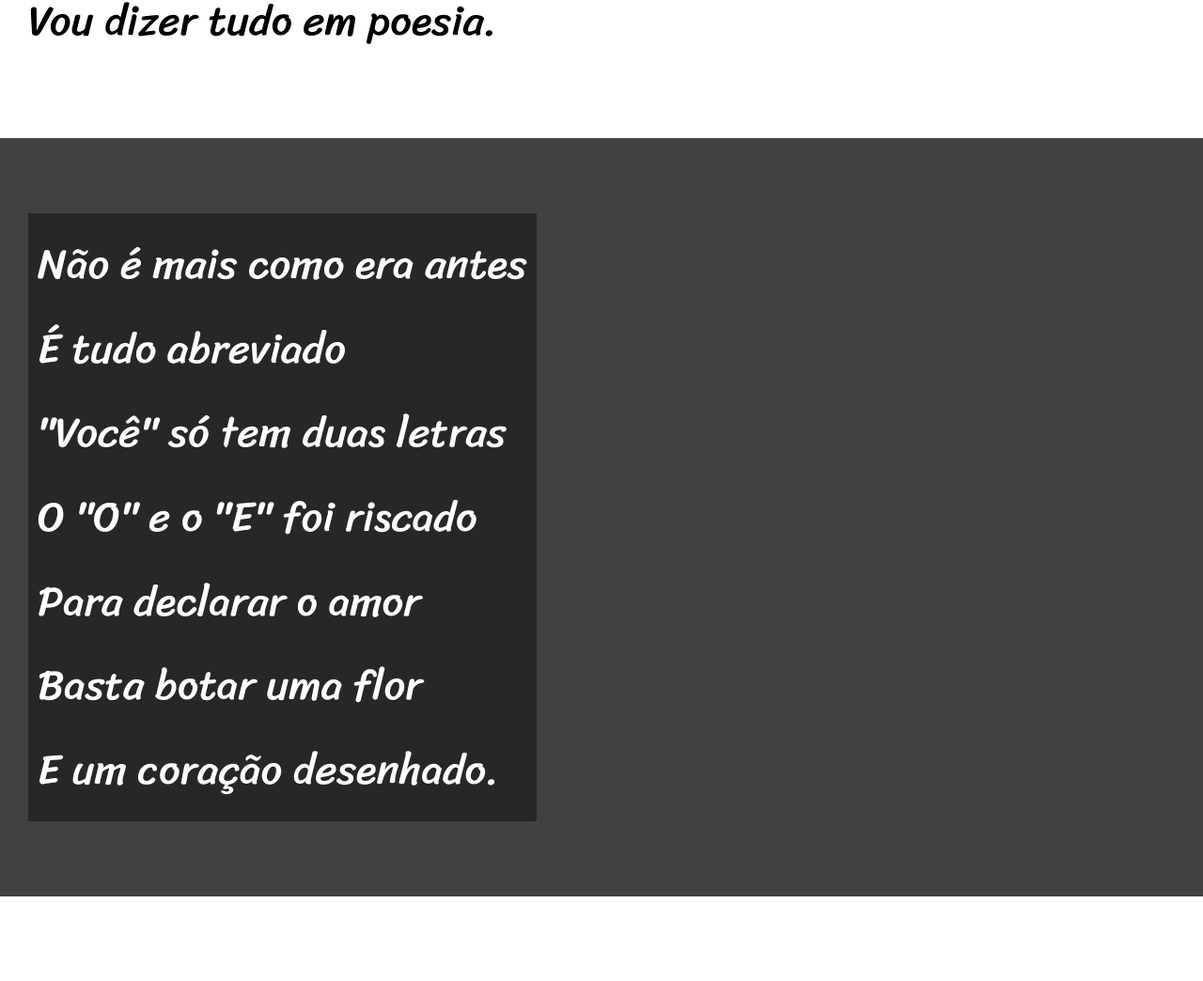
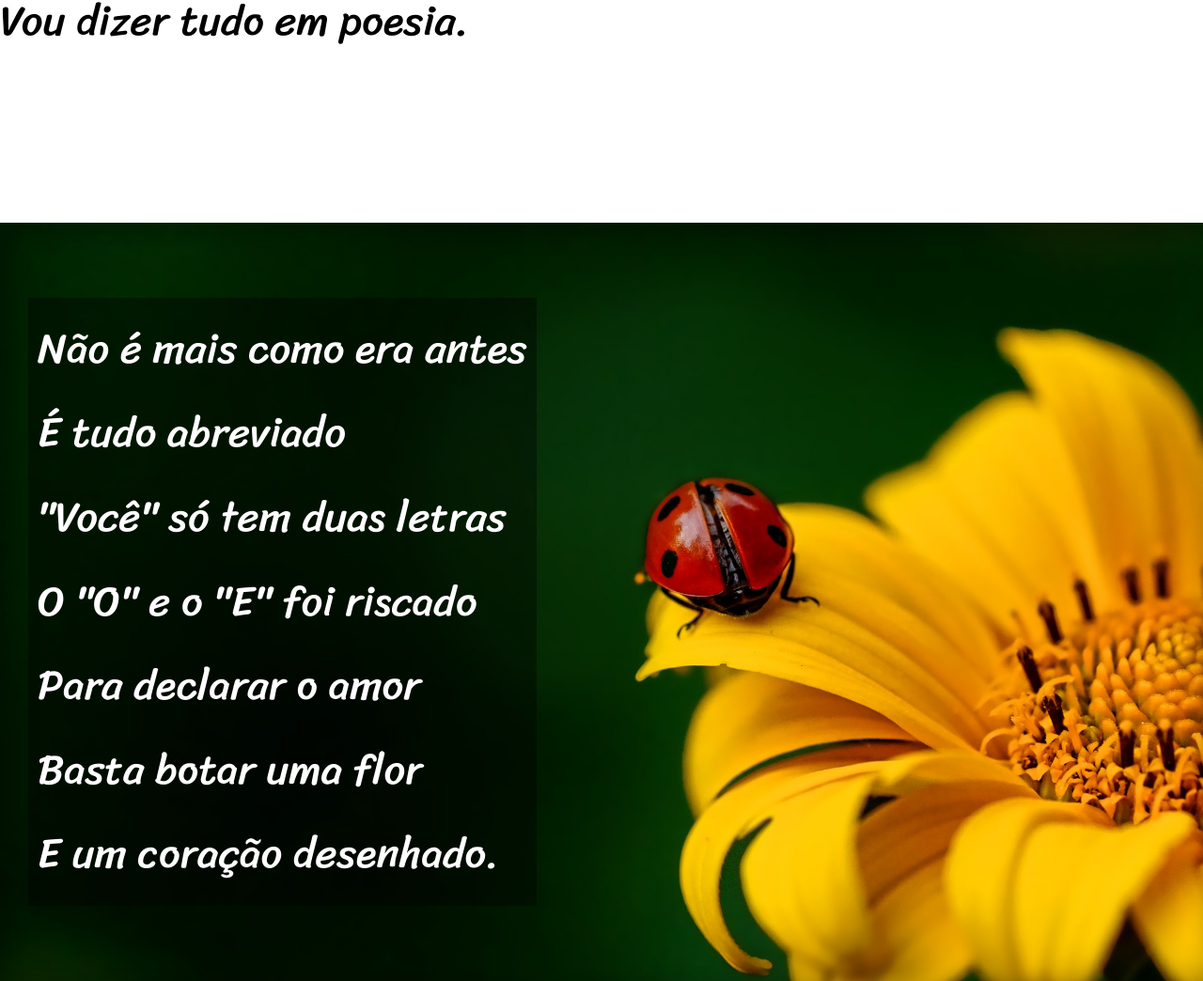
Before and after one commit to JulioSeraf/HTML-CSS, a plain HTML site: page Desafios/Desafio 12/cordelguanabara.html in a window 1280 px wide. Shown: the part 900-1944 px from the top of the page at 94% size. Drawn offline with Linux system fonts and the light colour scheme.

Commit message:
update desafio 12

```diff
--- a/Desafios/Desafio 12/cordelguanabara.html
+++ b/Desafios/Desafio 12/cordelguanabara.html
@@ -25,7 +25,7 @@
             Vou dizer tudo em poesia. <br>
         </p>
     </section>
-    <section class="imagen">
+    <section class="imagen" id="img1">
         <p>
             Não é mais como era antes <br>
             É tudo abreviado <br>
@@ -58,7 +58,7 @@
                     </article>
         </p>
 
-    <section class="imagen">
+    <section class="imagen" id="img2">
         <p>
             Tenho saudade das cartas <br>
             Escritas com a própria mão <br>
--- a/Desafios/Desafio 12/style1.css
+++ b/Desafios/Desafio 12/style1.css
@@ -40,9 +40,11 @@ a:hover{
 section{
     padding:10vh 0;
     line-height: 2em;
-    padding-left: 30px;
     font-family: var(--font3);
     font-size: 3.5vw;
+}
+section p{
+    padding-bottom: 2em;
 }
 section.normal{
     background-color: white;
@@ -51,12 +53,28 @@ section.normal{
 section.imagen{
     background-color: rgba(0, 0, 0, 0.61);
     color: white;
+    box-shadow: inset 10px 10px 30px 0px rgba(0, 0, 0, 0.397);
+
+}
+section#img1{
+    background-image: url(imagens/background001.jpg);
+    background-size: cover;
+    background-attachment: fixed;
+    background-position: center center;
+
+}
+section#img2{
+    background-image: url(imagens/background002.jpg);
+    background-size: cover;
+    background-attachment: fixed;
+    background-position: center right;
 
 }
 section.imagen > p{
     display: inline-block;
     background-color: rgba(0, 0, 0, 0.397);
     padding: 10px;
+    margin-left: 30px;
 }
 footer{
     background-color: black;
```
